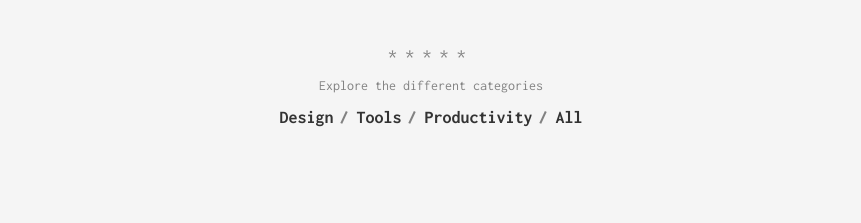
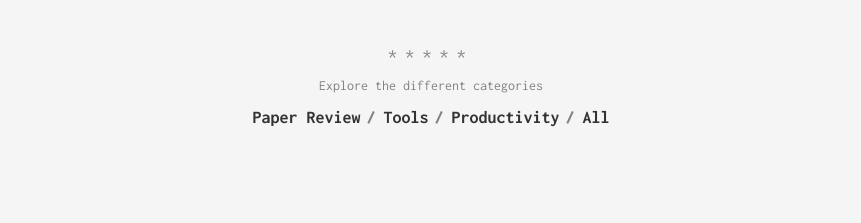
Before and after one commit to iseunghoon/iseunghoon.github.io, a Jekyll site: the page built from about.md, in a window 1280 px wide. Shown: the part 1208-1431 px from the top of the page, without its empty margins (209-1070 px from the left). Built offline with Jekyll 4.4.1, drawn with Linux system fonts in a browser that asks for light colours.

Commit message:
Update categories.yml

```diff
--- a/_data/categories.yml
+++ b/_data/categories.yml
@@ -1,5 +1,5 @@
-- slug: design
-  name: Design
+- slug: paper review
+  name: Paper Review
 
 - slug: tools
   name: Tools
```
